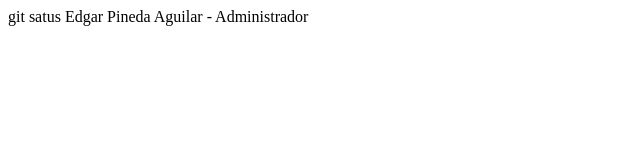
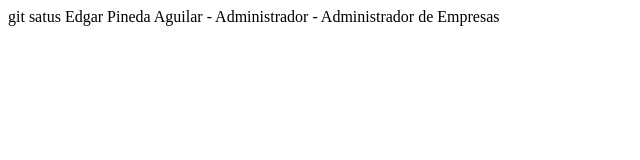
Before and after one commit to EddyPineda/BOOTCAMP-FRONTEND-G14, a plain HTML site: page index.html in a window 1280 px wide. Shown: the whole page, without its empty margins (0-640 px from the left). Drawn offline with Linux system fonts and the light colour scheme.

Commit message:
Mejorando la descripcion

```diff
--- a/index.html
+++ b/index.html
@@ -6,6 +6,6 @@
     <title>Document</title>
 </head>
 <body>git satus
-Edgar Pineda Aguilar - Administrador
+Edgar Pineda Aguilar - Administrador - Administrador de Empresas
 </body>
 </html>
```
